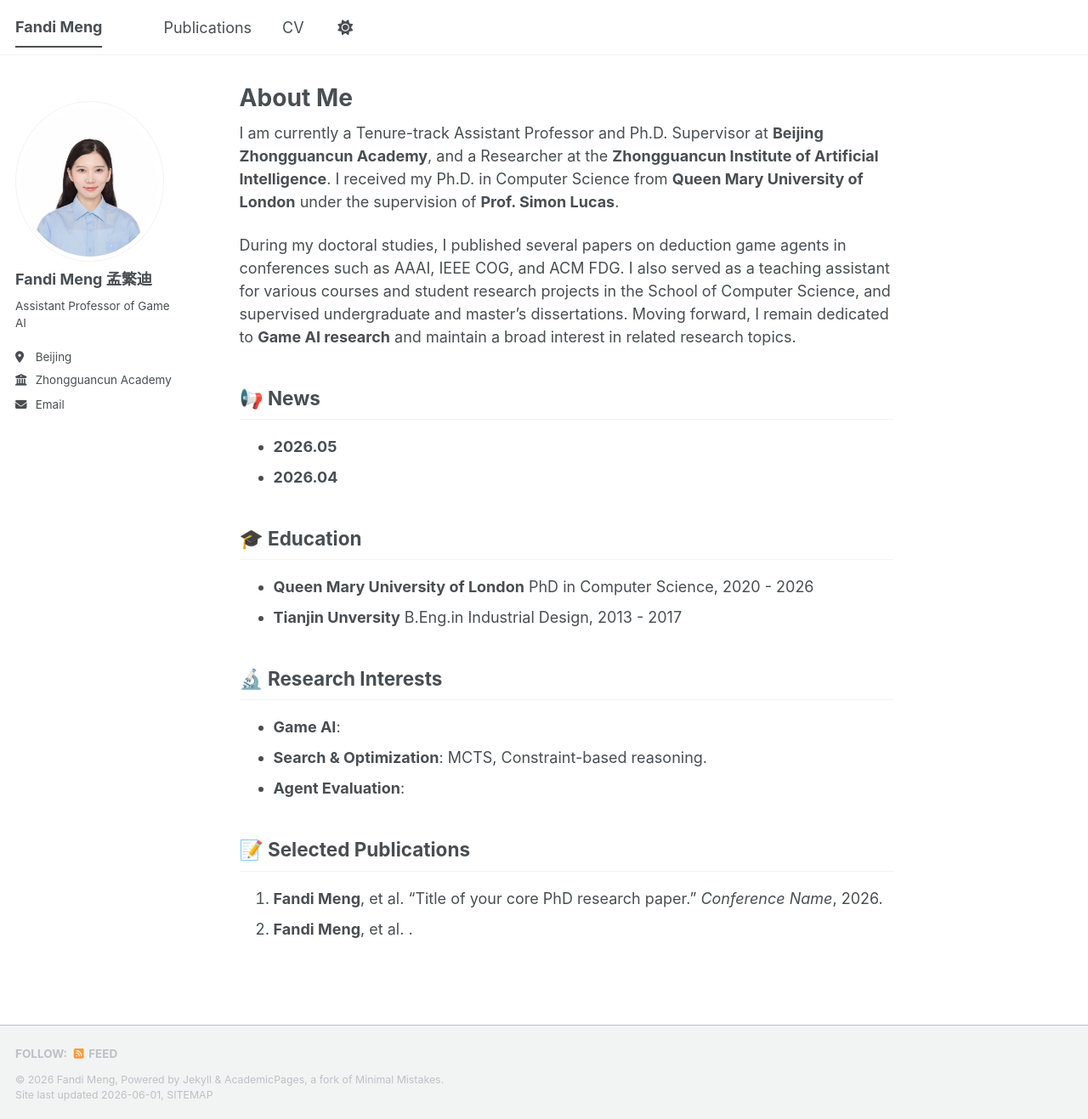
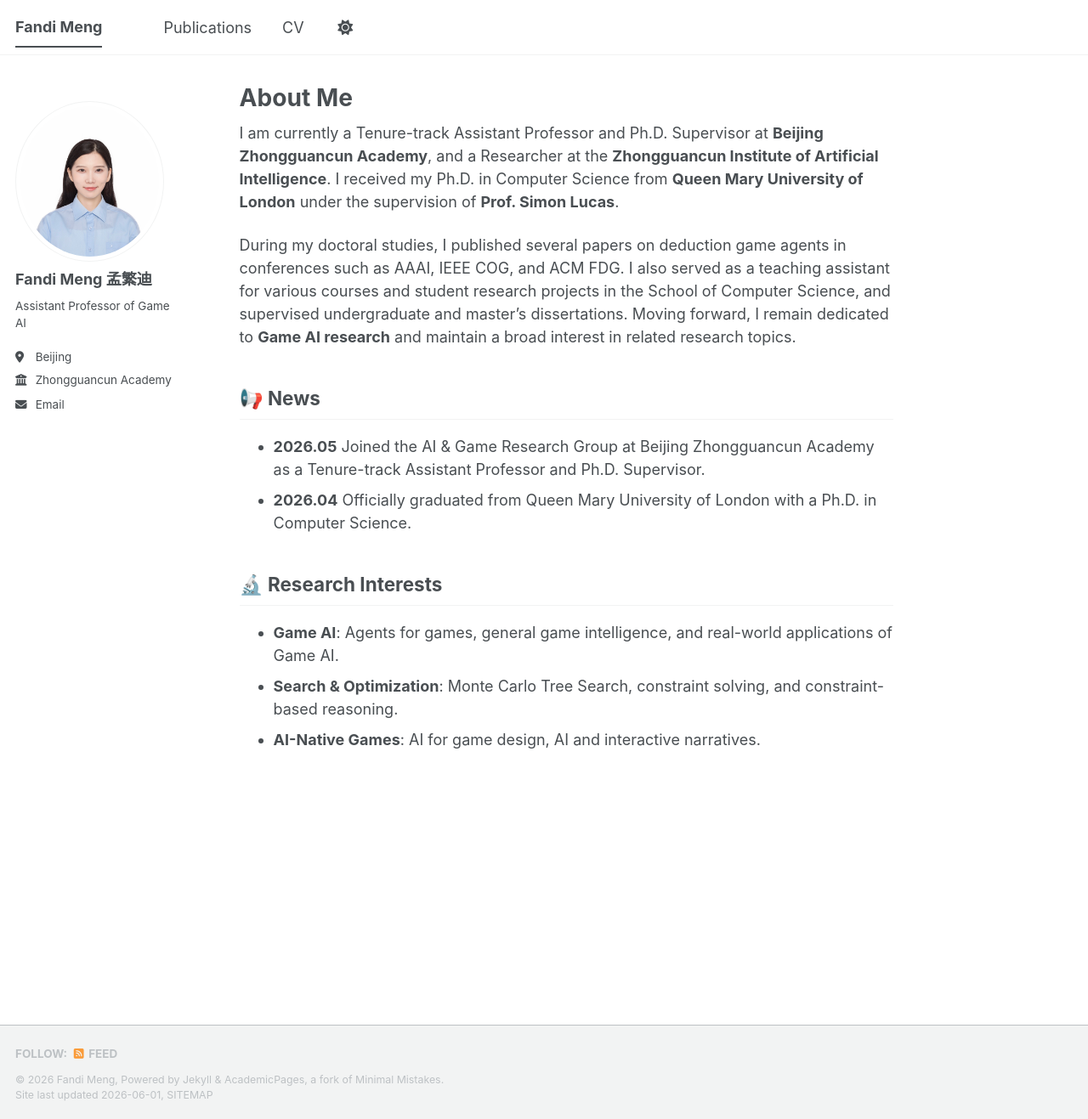
Before and after one commit to fandi-meng-qm/fandi-meng-qm.github.io, a Jekyll site: the page built from _pages/about.md, in a window 1280 px wide and 1317 px high. Shown: the whole window at 85% size. Built offline with Jekyll 4.4.1, drawn with Linux system fonts in a browser that asks for light colours; a script bundle is joined from its source files by our own code; library files that are not in the unit come from our copies.

Commit message:
Update about.md

```diff
--- a/_pages/about.md
+++ b/_pages/about.md
@@ -10,18 +10,11 @@ I am currently a Tenure-track Assistant Professor and Ph.D. Supervisor at **Beij
 During my doctoral studies, I published several papers on deduction game agents in conferences such as AAAI, IEEE COG, and ACM FDG. I also served as a teaching assistant for various courses and student research projects in the School of Computer Science, and supervised undergraduate and master's dissertations. Moving forward, I remain dedicated to **Game AI research** and maintain a broad interest in related research topics.
 
 ## 📢 News
-* **2026.05**
-* **2026.04**
+* **2026.05** Joined the AI & Game Research Group at Beijing Zhongguancun Academy as a Tenure-track Assistant Professor and Ph.D. Supervisor.
+* **2026.04** Officially graduated from Queen Mary University of London with a Ph.D. in Computer Science.
 
-## 🎓 Education
-* **Queen Mary University of London** PhD in Computer Science, 2020 - 2026
-* **Tianjin Unversity** B.Eng.in Industrial Design, 2013 - 2017
 
 ## 🔬 Research Interests
-* **Game AI**:
-* **Search & Optimization**: MCTS, Constraint-based reasoning.
-* **Agent Evaluation**:
-
-## 📝 Selected Publications
-1. **Fandi Meng**, et al. "Title of your core PhD research paper." *Conference Name*, 2026.
-2. **Fandi Meng**, et al. .
+* **Game AI**: Agents for games, general game intelligence, and real-world applications of Game AI.
+* **Search & Optimization**: Monte Carlo Tree Search, constraint solving, and constraint-based reasoning.
+* **AI-Native Games**: AI for game design, AI and interactive narratives.
```
